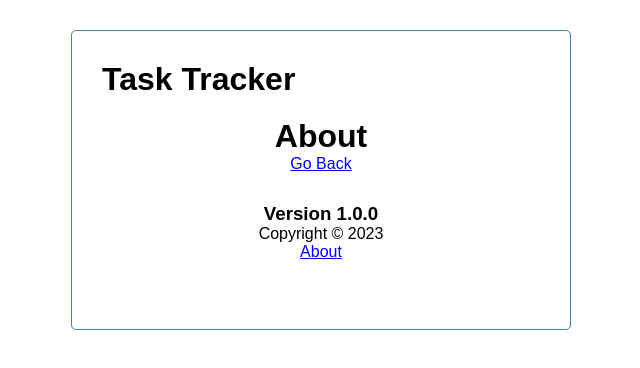
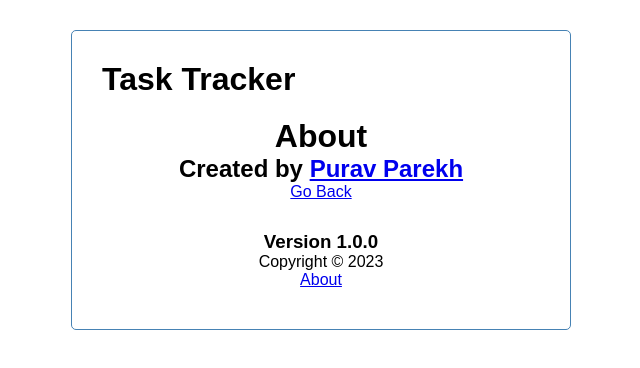
Before and after one commit to purav-parekh/task-tracker, a Vue app: page /about in a window 1280 px wide. Shown: the top 368 px of the page, without its empty margins (319-959 px from the left). Built offline with nearby package versions, Linux system fonts and the light colour scheme.

Commit message:
add link to portfolio

```diff
--- a/src/views/About.vue
+++ b/src/views/About.vue
@@ -1,6 +1,7 @@
 <template>
     <div>
         <h1>About</h1>
+        <h2>Created by <a href="https://purav-parekh.netlify.app"> Purav Parekh</a></h2>
         <router-link to="/"> Go Back</router-link>
     </div>
 </template>
```
